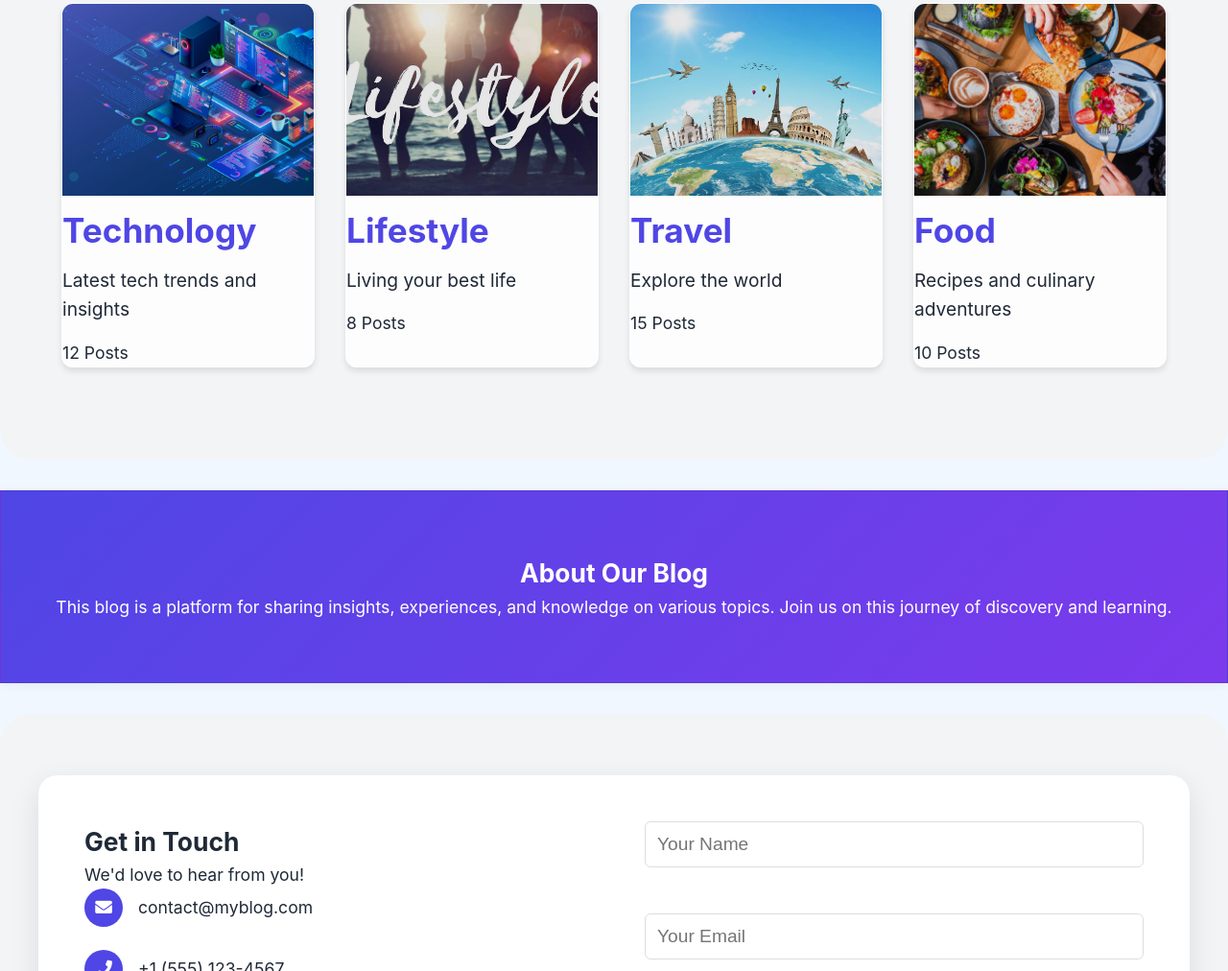
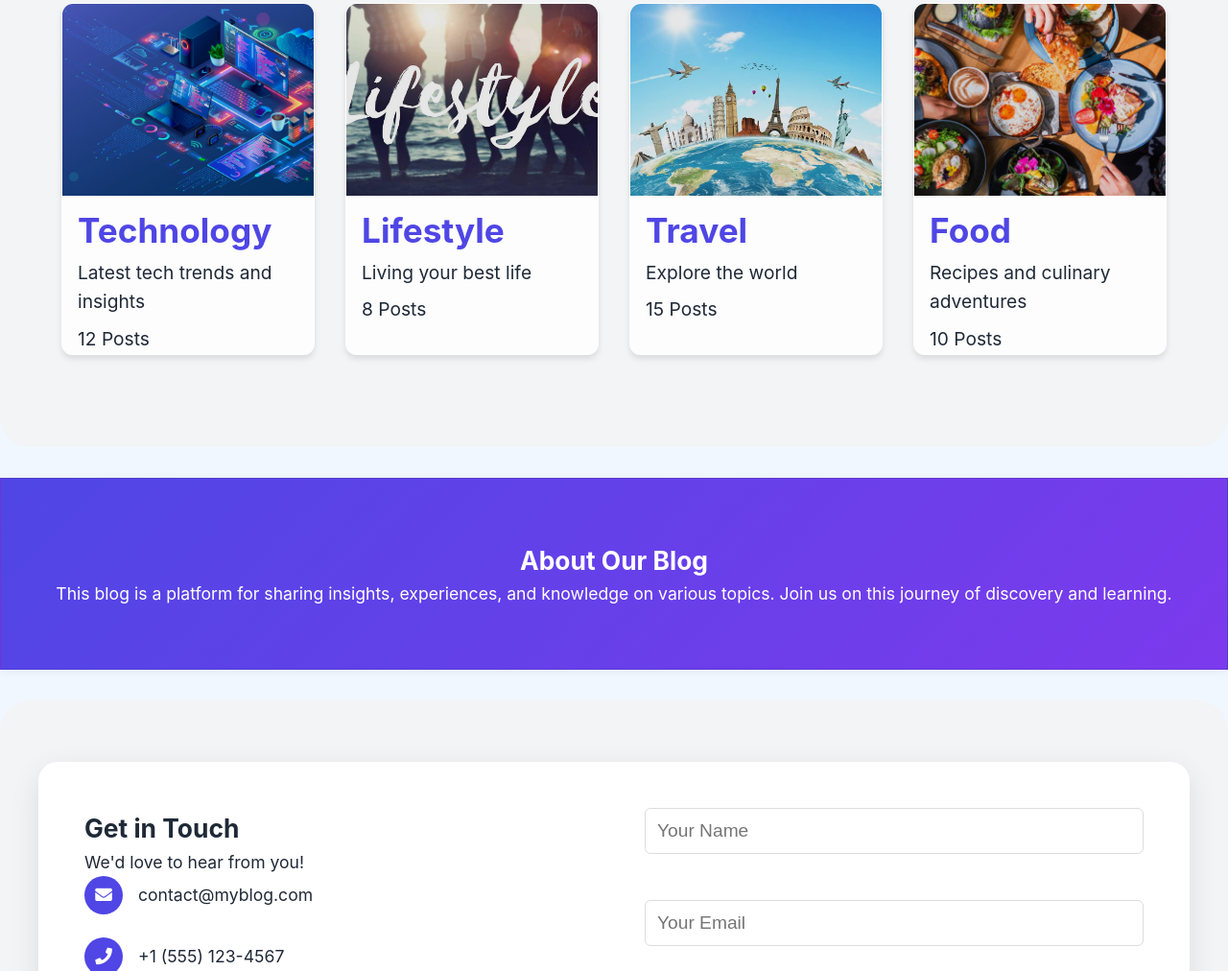
Before and after one commit to ishikajain212/static-blogging-website-, a plain HTML site: page index.html in a window 1280 px wide. Shown: the part 957-1969 px from the top of the page at 96% size. Drawn offline with Linux system fonts and the light colour scheme.

Commit message:
fromat change

```diff
--- a/styles.css
+++ b/styles.css
@@ -682,16 +682,22 @@ select {
 }
 
 .category-card .category-content h3 {
+    padding-left: 1rem;
     font-size: 2.2rem;
     font-weight: 700;
-    margin-bottom: 0.5rem;
     color: var(--primary-color);
 }
 
 .category-card .category-content p {
+    padding-left: 1rem;
+    font-size: 1.2rem;
+    margin-bottom: 0.5rem;
+    color: var(--text-color);
+}
+.category-card .category-content span {
+    padding: 1rem;
     font-size: 1.2rem;
     color: var(--text-color);
-    margin-bottom: 1rem;
 }
 
 /* Blog List Page Styles */
```
